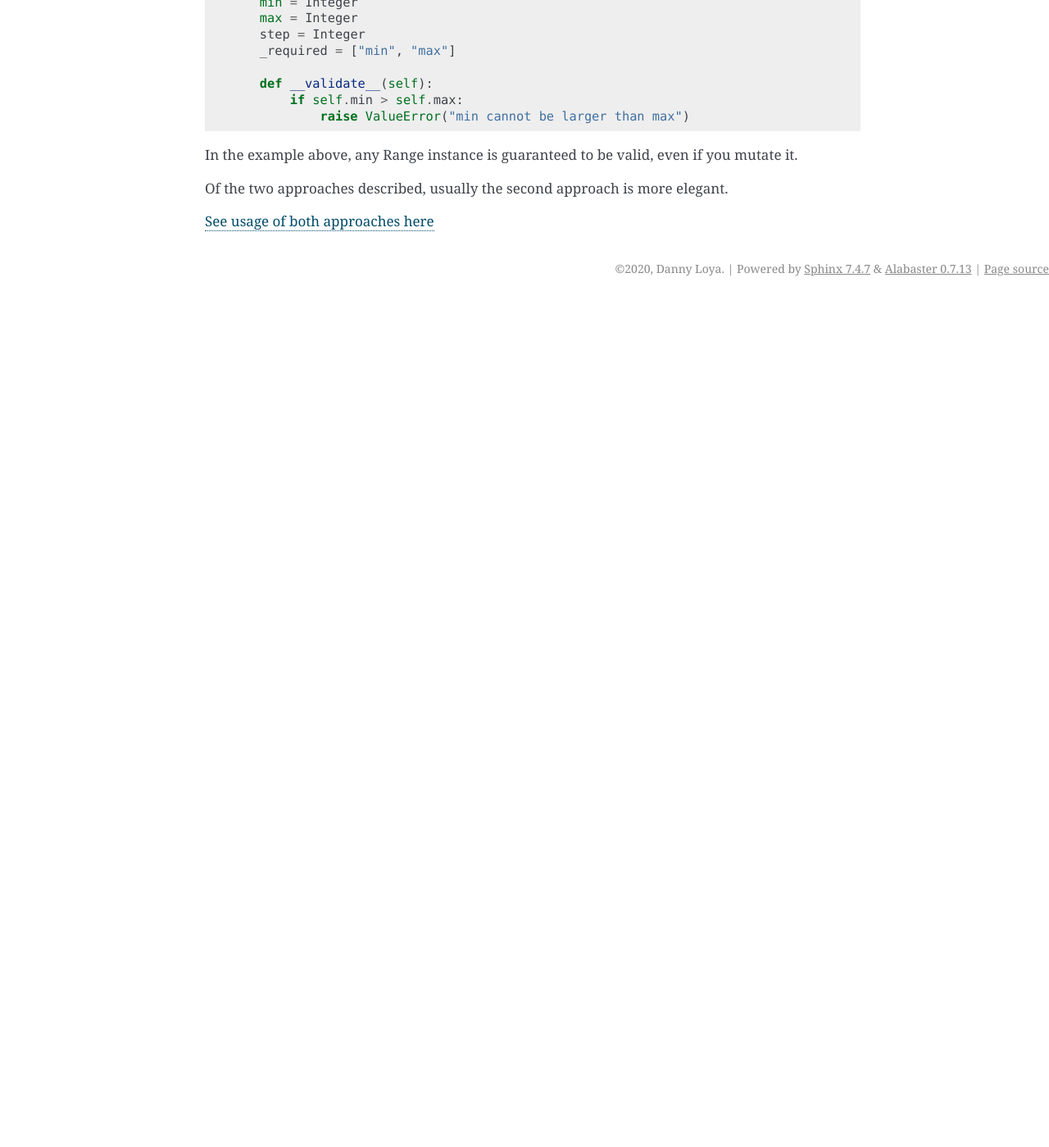
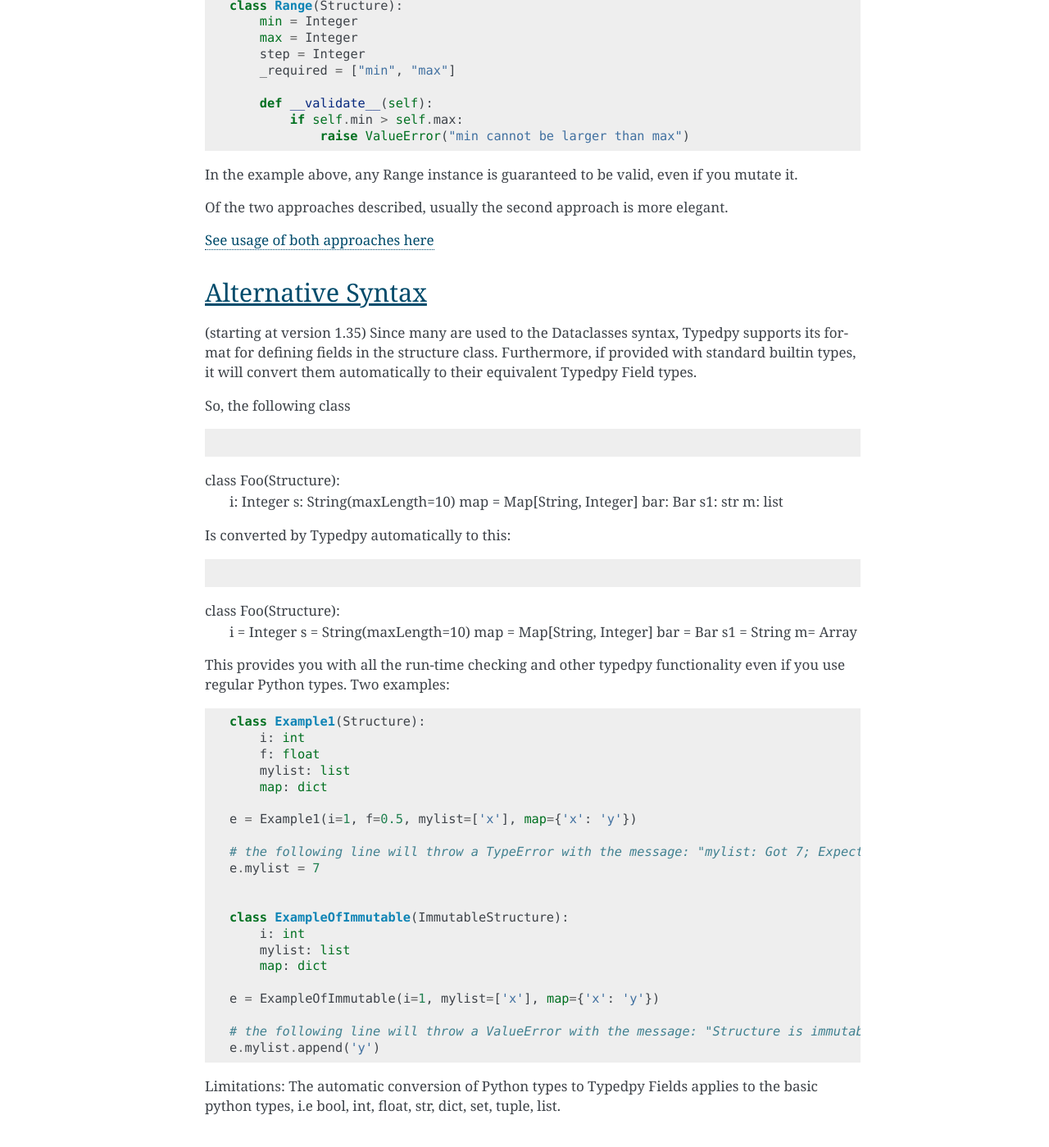
Before and after one commit to loyada/typedpy, a Sphinx documentation site: the page built from docs/structures.rst, in a window 1280 px wide and 1400 px high, scrolled down 3443 px. Shown: the whole window at 82% size. Built offline with Sphinx 7.4.7, drawn with Linux system fonts in a browser that asks for light colours; before the commit the page ends 3810 px from its top, so only the background shows below that.

Commit message:
Issue #46

```diff
--- a/docs/structures.rst
+++ b/docs/structures.rst
@@ -22,7 +22,6 @@
         val_by_alias = Map[String, Number]
         num = Integer(maximum=30)
         foo = Array[PositiveFloat]
-
 
 This structure validates itself, so that any attempt to create an invalid structure will raise an exception.
 
@@ -170,3 +169,64 @@
 | Of the two approaches described, usually the second approach is more elegant.
 
 `See usage of both approaches here <https://github.com/loyada/typedpy/tree/master/tests/test_higher_order.py>`_
+
+Alternative Syntax
+==================
+(starting at version 1.35)
+Since many are used to the Dataclasses syntax, Typedpy supports its format for defining fields in the structure class. \
+Furthermore, if provided with standard builtin types, it will convert them automatically to their equivalent Typedpy \
+Field types.
+
+So, the following class
+
+.. code-block:: python
+
+class Foo(Structure):
+    i: Integer
+    s: String(maxLength=10)
+    map = Map[String, Integer]
+    bar: Bar
+    s1: str
+    m: list
+
+Is converted by Typedpy automatically to this:
+
+.. code-block:: python
+
+class Foo(Structure):
+    i = Integer
+    s = String(maxLength=10)
+    map = Map[String, Integer]
+    bar = Bar
+    s1 = String
+    m= Array
+
+This provides you with all the run-time checking and other typedpy functionality even if you use regular Python types.
+Two examples:
+
+.. code-block:: python
+
+    class Example1(Structure):
+        i: int
+        f: float
+        mylist: list
+        map: dict
+
+    e = Example1(i=1, f=0.5, mylist=['x'], map={'x': 'y'})
+
+    # the following line will throw a TypeError with the message: "mylist: Got 7; Expected <class 'list'>"
+    e.mylist = 7
+
+
+    class ExampleOfImmutable(ImmutableStructure):
+        i: int
+        mylist: list
+        map: dict
+
+    e = ExampleOfImmutable(i=1, mylist=['x'], map={'x': 'y'})
+
+    # the following line will throw a ValueError with the message: "Structure is immutable"
+    e.mylist.append('y')
+
+Limitations: The automatic conversion of Python types to Typedpy Fields applies to the basic python types, i.e \
+bool, int, float, str, dict, set, tuple, list.
```
Also changed, not shown: 2 other files.
